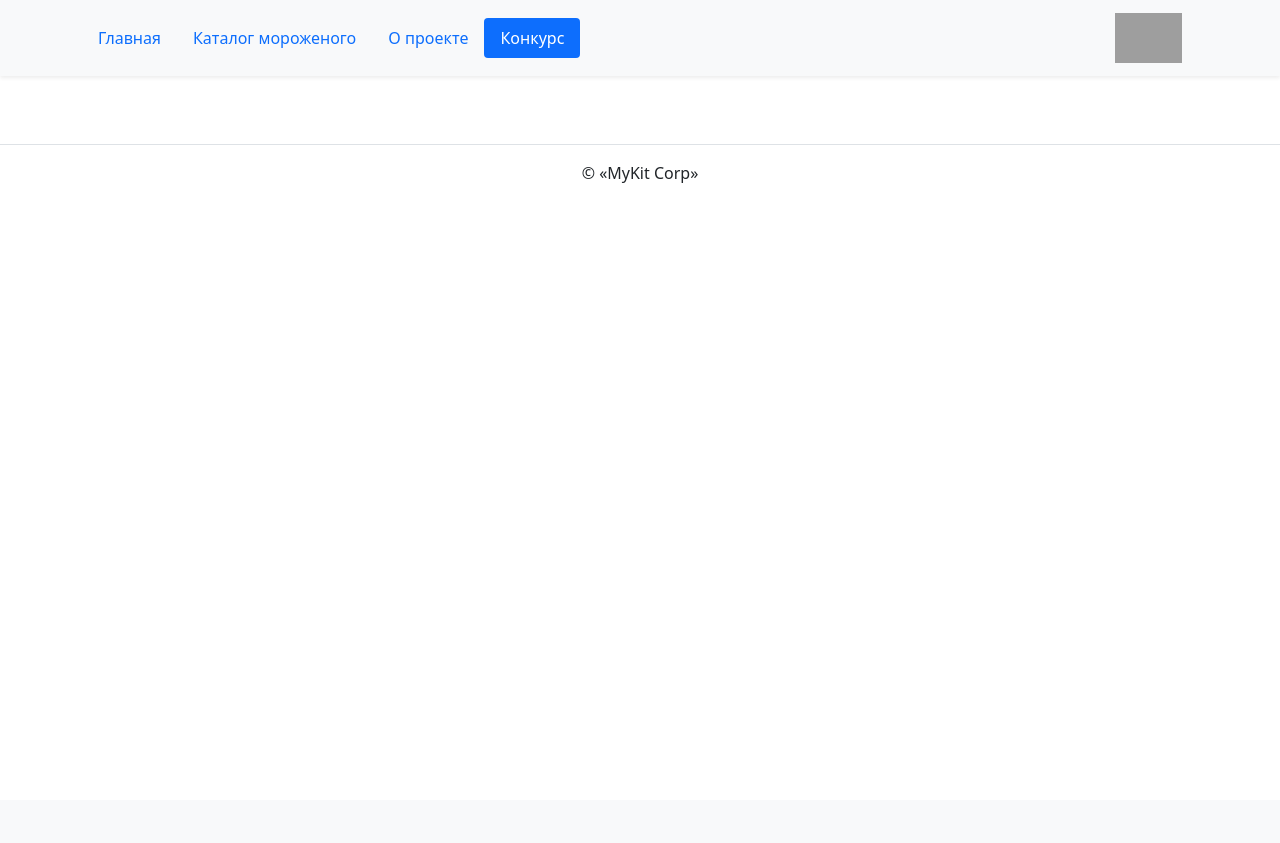
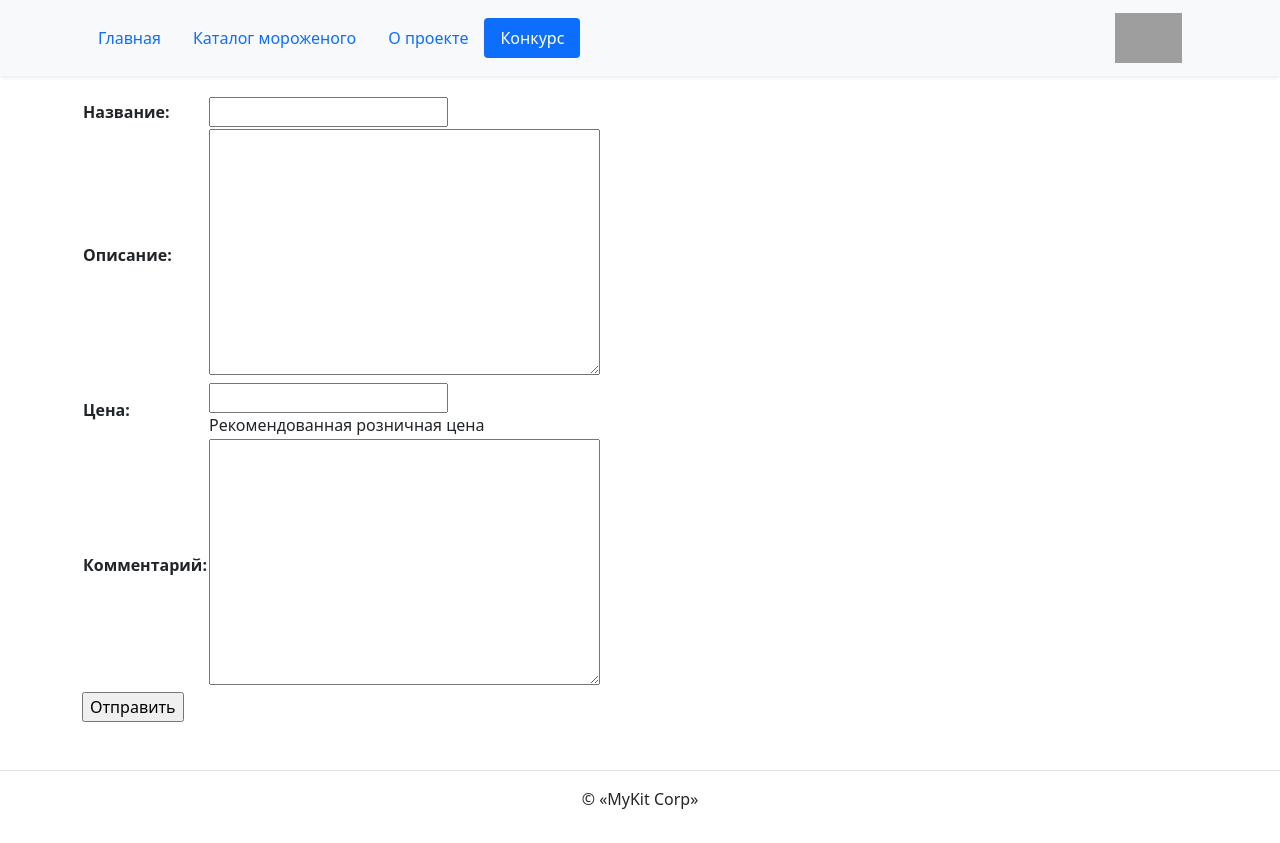
Before and after one commit to kapt0xa/anfisa_yp, a Django app: page /contest/ in a window 1280 px wide. Before the commit the page ends 183 px from the top, so only its background shows below. Run offline with Django 4.2, Linux system fonts and the light colour scheme; parts of the project's set-up code (start-up, migrations or seed data) failed here and were passed over; some libraries are stand-ins or nearby versions; grey boxes are pictures that could not be loaded.

Commit message:
forms.py passed tests

```diff
--- a/anfisa/contest/forms.py
+++ b/anfisa/contest/forms.py
@@ -1,7 +1,7 @@
 from django import forms
 
 class ContestForm(forms.Form):
-    title = forms.CharField()
-    description = forms.CharField()
-    price = forms.DecimalField()
-    comment = forms.CharField()
+    title = forms.CharField(max_length=20, label='Название')
+    description = forms.CharField(widget=forms.Textarea, label='Описание')
+    price = forms.DecimalField(min_value=10, max_value=100, help_text='Рекомендованная розничная цена', label='Цена')
+    comment = forms.CharField(widget=forms.Textarea, required=False, label='Комментарий')
--- a/anfisa/contest/views.py
+++ b/anfisa/contest/views.py
@@ -1,8 +1,11 @@
 from django.shortcuts import render
+
+from .forms import ContestForm
 
 
 def proposal_create(request):
-    return render(request, 'contest/form.html')
+    form = ContestForm()
+    return render(request, 'contest/form.html', {'form': form})
 
 
 def accepted(request):
--- a/anfisa/templates/contest/form.html
+++ b/anfisa/templates/contest/form.html
@@ -5,5 +5,10 @@
 {% endblock %}
 
 {% block content %}
-  <!-- Место для HTML-формы -->
+  <form action="{% url 'contest:accepted' %}">
+    <table>
+      {{ form }}
+    </table>
+    <input type="submit" value="Отправить">
+  </form>
 {% endblock %}
```
